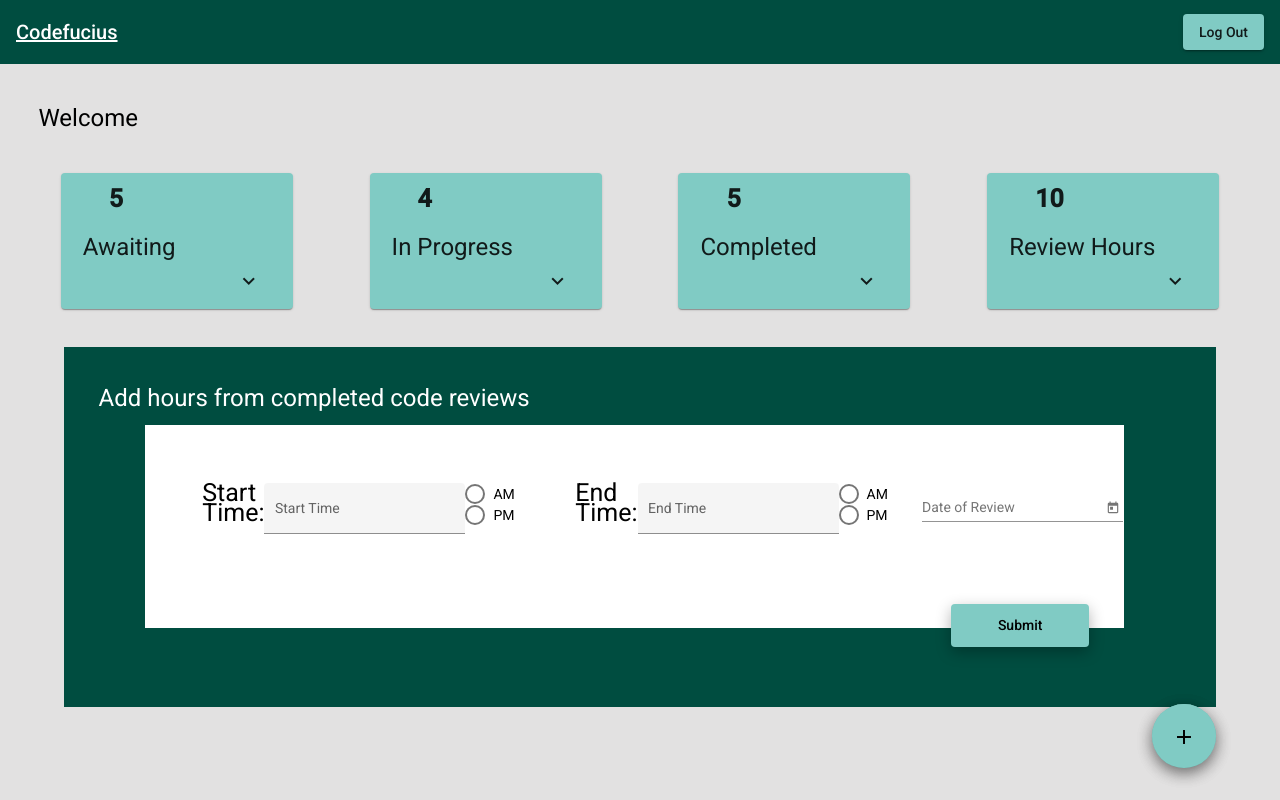
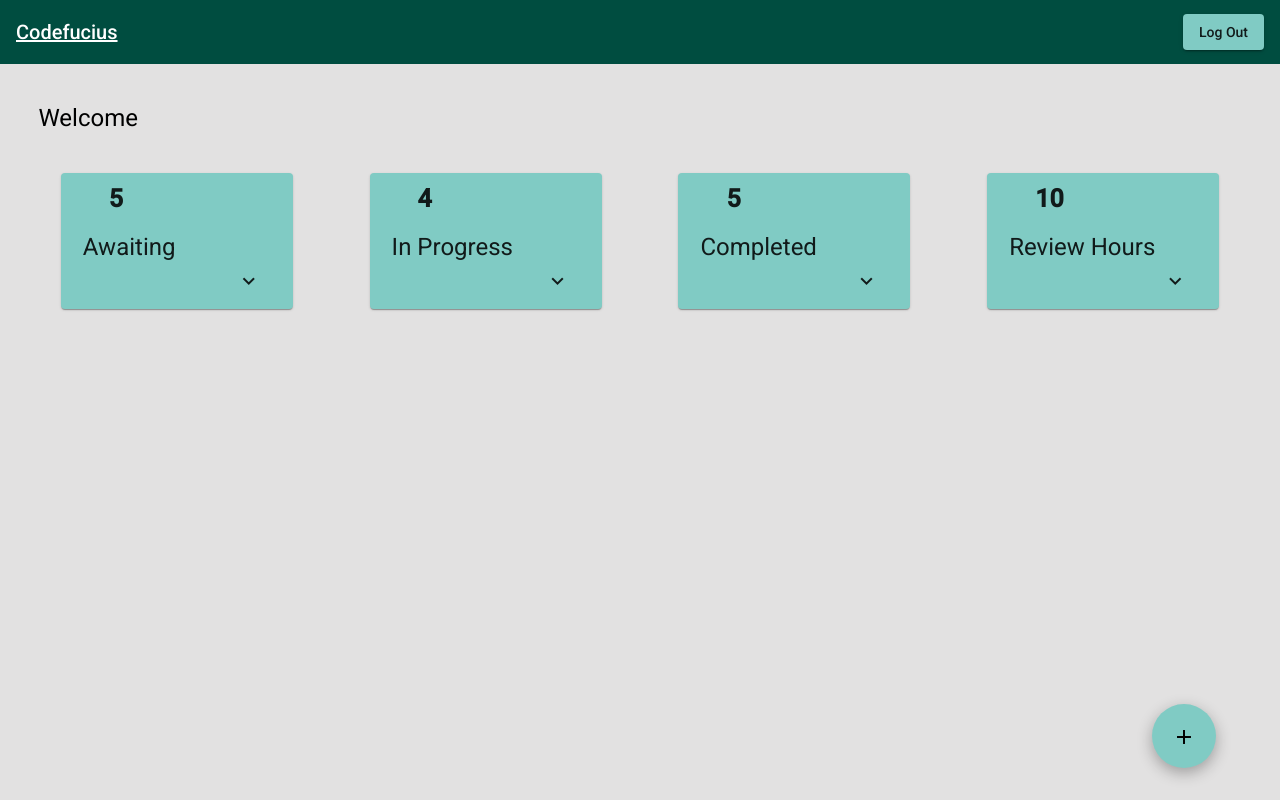
Before and after one commit to Capstone-Codefucius/codefucius-ui, an Angular app: page /reviewer in a window 1280 px wide. Built offline with nearby package versions, Linux system fonts and the light colour scheme.

Commit message:
update reviewer table animations and reviewee add button

```diff
--- a/src/app/reviewee/reviewee.component.html
+++ b/src/app/reviewee/reviewee.component.html
@@ -168,7 +168,7 @@
         </div>
     </div>
 
-    <button mat-icon-button>
+    <button mat-icon-button (click)="requestOpen()">
       <i class="material-icons">
           add
       </i>
--- a/src/app/reviewee/reviewee.component.ts
+++ b/src/app/reviewee/reviewee.component.ts
@@ -3,6 +3,9 @@ import { MatTableDataSource } from '@angular/material/table';
 import { trigger, state, style, animate, transition } from '@angular/animations';
 import { BlockScrollStrategy, FlexibleConnectedPositionStrategy } from '@angular/cdk/overlay';
 import { NONE_TYPE } from '@angular/compiler';
+
+import {MatDialog} from '@angular/material/dialog';
+import { RequestComponent } from '../code-request/code-request.component';
 
 export interface AwaitingTable {
   projectName: string;
@@ -76,7 +79,15 @@ export class RevieweeComponent implements OnInit {
     this.reviewHours = !this.reviewHours;
   }
 
-  constructor() { }
+  constructor(public dialog: MatDialog) {}
+
+  requestOpen(): void {
+    const dialogRef = this.dialog.open(RequestComponent,{ panelClass: 'custom-dialog-container'});
+
+    dialogRef.afterClosed().subscribe(result => {
+      console.log('The dialog was closed');
+   });
+  }
 
   ngOnInit() {
   }
--- a/src/app/reviewer/reviewer.component.html
+++ b/src/app/reviewer/reviewer.component.html
@@ -1,7 +1,7 @@
 <html>
     <h1 id="title">Welcome</h1>
     <div id="cardBox">
-        <mat-card class="reviewer-card" (click)="toggle()">
+        <mat-card class="reviewer-card" (click)="toggleAwait()">
             <mat-card-header>
             <mat-card-content class="numbers">
                 <p><b>5</b></p>
@@ -13,7 +13,7 @@
             </i>
         </mat-card>
 
-        <mat-card class="reviewer-card" (click)="toggle()">
+        <mat-card class="reviewer-card" (click)="toggleInProg()">
             <mat-card-header>
             <mat-card-content class="numbers">
                 <p><b>4</b></p>
@@ -25,7 +25,7 @@
             </i>
         </mat-card>
 
-        <mat-card class="reviewer-card" (click)="toggle()">
+        <mat-card class="reviewer-card" (click)="toggleComp()">
             <mat-card-header>
             <mat-card-content class="numbers">
                 <p><b>5</b></p>
@@ -37,7 +37,7 @@
             </i>
         </mat-card>
 
-        <mat-card class="reviewer-card" (click)="toggle()">
+        <mat-card class="reviewer-card" (click)="toggleReview()">
             <mat-card-header>
             <mat-card-content class="numbers">
                 <p><b>10</b></p>
@@ -50,13 +50,9 @@
         </mat-card>
     </div>
 
-    <button mat-icon-button id="add" >
-        <i class="material-icons">
-            add
-        </i>
-    </button>
 
-    <div id = "awaitingChart" [@openClose]="isOpen ? 'open' : 'closed'">
+
+    <div id = "awaitingChart" [@openClose]="isOpenAwait ? 'open' : 'closed'">
         <table mat-table [dataSource]="dataSource">
 
             <ng-container matColumnDef="projectName">
@@ -84,7 +80,63 @@
         </table>
     </div>
 
-    <div id = "reviewHoursForm" [@openClose]="isOpen ? 'open' : 'closed'" >
+    <div id = "awaitingChart" [@openClose]="isOpenInProg ? 'open' : 'closed'">
+        <table mat-table [dataSource]="dataSource">
+
+            <ng-container matColumnDef="projectName">
+            <th mat-header-cell *matHeaderCellDef> Project Name </th>
+            <td mat-cell *matCellDef="let element"> {{element.projectName}} </td>
+            </ng-container>
+
+            <ng-container matColumnDef="dueDate">
+            <th mat-header-cell *matHeaderCellDef> Due Date </th>
+            <td mat-cell *matCellDef="let element"> {{element.dueDate}} </td>
+            </ng-container>
+
+            <ng-container matColumnDef="requestTo">
+            <th mat-header-cell *matHeaderCellDef> Request To </th>
+            <td mat-cell *matCellDef="let element"> {{element.requestTo}} </td>
+            </ng-container>
+
+            <ng-container matColumnDef="author">
+            <th mat-header-cell *matHeaderCellDef> Author </th>
+            <td mat-cell *matCellDef="let element"> {{element.author}} </td>
+            </ng-container>
+
+            <tr mat-header-row *matHeaderRowDef="displayedColumns"></tr>
+            <tr mat-row *matRowDef="let row; columns: displayedColumns;"></tr>
+        </table>
+    </div>
+
+    <div id = "awaitingChart" [@openClose]="isOpenComp ? 'open' : 'closed'">
+        <table mat-table [dataSource]="dataSource">
+
+            <ng-container matColumnDef="projectName">
+            <th mat-header-cell *matHeaderCellDef> Project Name </th>
+            <td mat-cell *matCellDef="let element"> {{element.projectName}} </td>
+            </ng-container>
+
+            <ng-container matColumnDef="dueDate">
+            <th mat-header-cell *matHeaderCellDef> Due Date </th>
+            <td mat-cell *matCellDef="let element"> {{element.dueDate}} </td>
+            </ng-container>
+
+            <ng-container matColumnDef="requestTo">
+            <th mat-header-cell *matHeaderCellDef> Request To </th>
+            <td mat-cell *matCellDef="let element"> {{element.requestTo}} </td>
+            </ng-container>
+
+            <ng-container matColumnDef="author">
+            <th mat-header-cell *matHeaderCellDef> Author </th>
+            <td mat-cell *matCellDef="let element"> {{element.author}} </td>
+            </ng-container>
+
+            <tr mat-header-row *matHeaderRowDef="displayedColumns"></tr>
+            <tr mat-row *matRowDef="let row; columns: displayedColumns;"></tr>
+        </table>
+    </div>
+
+    <div id = "reviewHoursForm" [@openClose]="reviewHours ? 'open' : 'closed'">
         <h1>Add hours from completed code reviews</h1>
         <div id="hoursFormBox">
             <form id ="hoursForm">
--- a/src/app/reviewer/reviewer.component.ts
+++ b/src/app/reviewer/reviewer.component.ts
@@ -1,7 +1,7 @@
 import { Component, OnInit } from '@angular/core';
 import { MatTableDataSource } from '@angular/material/table';
 import { trigger, state, style, animate, transition } from '@angular/animations';
-import {MatDialog, MatDialogConfig} from '@angular/material/dialog';
+import {MatDialog} from '@angular/material/dialog';
 import { RequestComponent } from '../code-request/code-request.component';
 
 export interface AwaitingTable {
@@ -42,17 +42,41 @@ export class ReviewerComponent implements OnInit {
   displayedColumns: string[] = ['projectName', 'dueDate', 'requestTo', 'author'];
   dataSource = new MatTableDataSource(ELEMENT_DATA);
 
-  isOpen = true;
+  reviewername : string;
+  reviewDate: Date;
+  question1: number;
 
-  toggle() {
-    this.isOpen = !this.isOpen;
+  isOpenAwait = false;
+  isOpenInProg = false;
+  isOpenComp = false;
+  reviewHours = false;
+
+  toggleAwait() {
+    this.isOpenInProg = false;
+    this.isOpenComp = false;
+    this.reviewHours = false;
+    this.isOpenAwait = !this.isOpenAwait;
+  }
+  toggleInProg() {
+    this.isOpenAwait = false;
+    this.isOpenComp = false;
+    this.reviewHours = false;
+    this.isOpenInProg = !this.isOpenInProg;
+  }
+  toggleComp() {
+    this.isOpenAwait = false;
+    this.isOpenInProg = false;
+    this.reviewHours = false;
+    this.isOpenComp = !this.isOpenComp;
+  }
+  toggleReview() {
+    this.isOpenAwait = false;
+    this.isOpenInProg = false;
+    this.isOpenComp = false;
+    this.reviewHours = !this.reviewHours;
   }
 
 
-
-  reviewername : string;
-  reviewDate: Date;
-  question1: number;
 
   constructor(public dialog: MatDialog) {}
 
```
